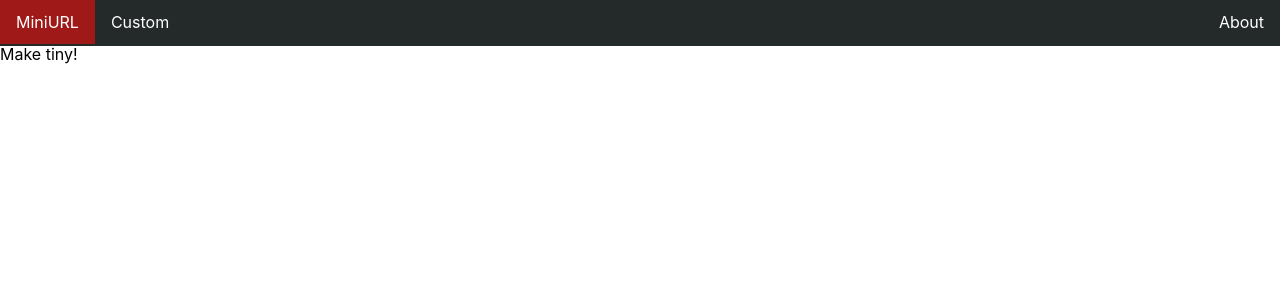
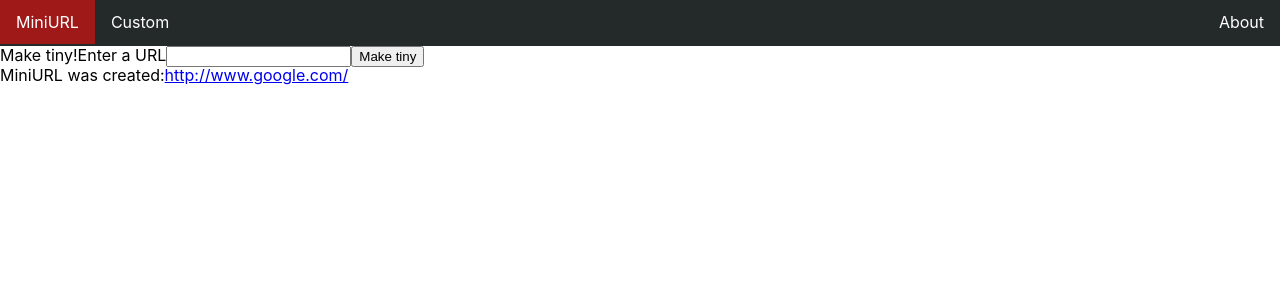
Before and after one commit to luisgarciaalanis/miniurl-react-2019, a React (Create React App) app: page / in a window 1280 px wide. Shown: the top 300 px of the page. Built offline with nearby package versions, Linux system fonts and the light colour scheme.

Commit message:
pages mini contents

```diff
--- a/src/pages/MakeCustom/MakeCustom.tsx
+++ b/src/pages/MakeCustom/MakeCustom.tsx
@@ -5,6 +5,15 @@
         return (
             <div>
                 Make custom!
+                <label htmlFor="urlinput">Enter a URL</label>
+                <input type="text" name="urlinput" id="urlinput" />
+                <label htmlFor="hash">Enter alias</label>
+                <input type="text" name="hash" id="hash" />
+                <input type="button" value="Make tiny" />
+                <div>
+                    <span>MiniURL was created:</span>
+                    <span><a href="http://www.google.com/">http://www.google.com/</a></span>
+                </div>
             </div>
         );
     }
--- a/src/pages/MakeTiny/MakeTiny.tsx
+++ b/src/pages/MakeTiny/MakeTiny.tsx
@@ -5,6 +5,13 @@
         return (
             <div>
                 Make tiny!
+                <label htmlFor="urlinput">Enter a URL</label>
+                <input type="text" name="urlinput" id="urlinput" />
+                <input type="button" value="Make tiny" />
+                <div>
+                    <span>MiniURL was created:</span>
+                    <span><a href="http://www.google.com/">http://www.google.com/</a></span>
+                </div>
             </div>
         );
     }
```
